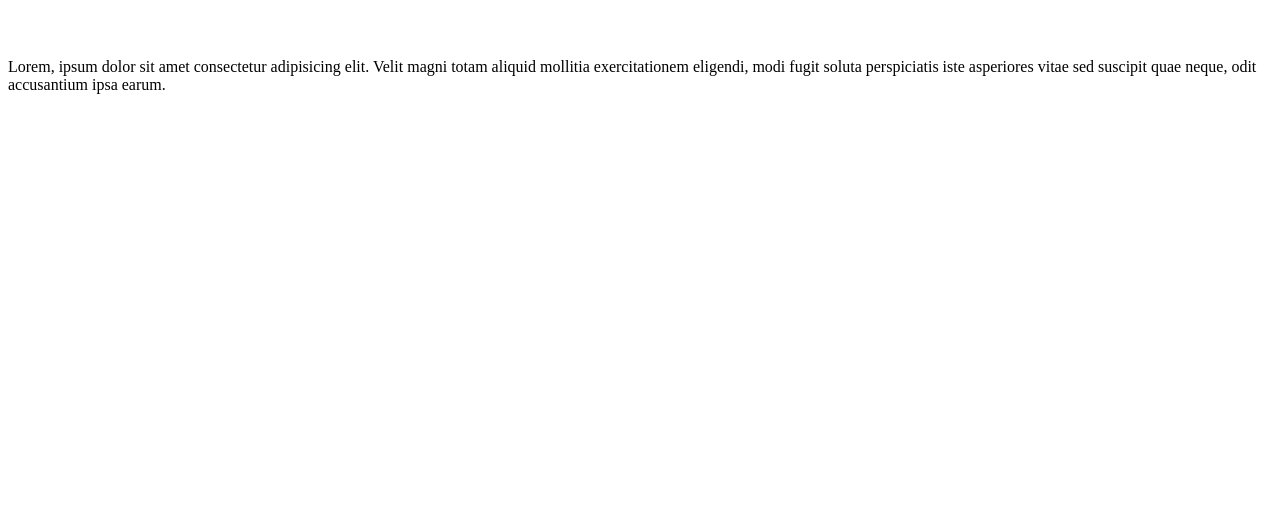
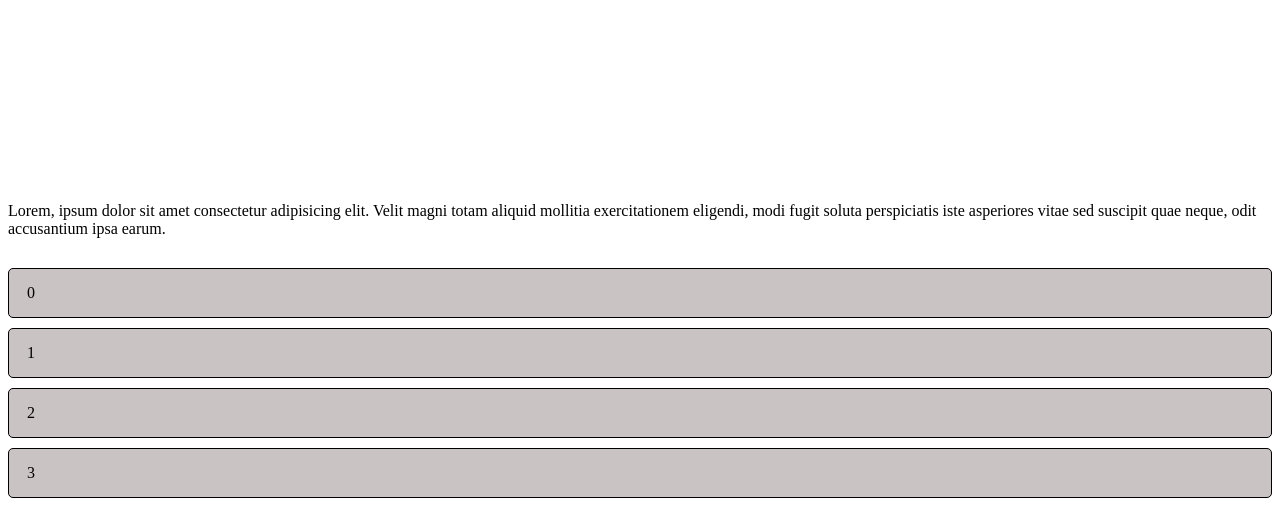
Before and after one commit to shaikouski-arkadzi/framer-motion-playground, a React (Vite) app: page / in a window 1280 px wide. Shown: the part 785-1313 px from the top of the page. Before the commit the page ends 887 px from the top, so only its background shows below. Built offline with nearby package versions, Linux system fonts and the light colour scheme.

Commit message:
Add drag and drop using framer motion

```diff
--- a/src/App.tsx
+++ b/src/App.tsx
@@ -5,6 +5,7 @@ import "./App.css";
 import AnimateAppearance from "./AnimateAppearance";
 import Menu from "./Menu";
 import Intersaction from "./Intersaction";
+import DragnDrop from "./DragnDrop";
 
 function App() {
   const pVariants = {
@@ -72,6 +73,7 @@ function App() {
       </AnimateAppearance>
       <Menu />
       <Intersaction />
+      <DragnDrop />
     </>
   );
 }
--- /dev/null
+++ b/src/DragnDrop.css
@@ -0,0 +1,19 @@
+ul,
+li {
+  list-style: none;
+  padding: 0;
+  margin: 0;
+}
+
+ul {
+  margin: 30px 0;
+}
+
+li {
+  margin-bottom: 10px;
+  padding: 15px 18px;
+  background: #c9c3c3;
+  border: 1px solid black;
+  border-radius: 5px;
+  cursor: grab;
+}
--- /dev/null
+++ b/src/DragnDrop.tsx
@@ -0,0 +1,20 @@
+import { useState } from "react";
+import { Reorder } from "framer-motion";
+
+import "./DragnDrop.css";
+
+function DragnDrop() {
+  const [items, setItems] = useState([0, 1, 2, 3]);
+
+  return (
+    <Reorder.Group axis="y" values={items} onReorder={setItems}>
+      {items.map((item) => (
+        <Reorder.Item whileDrag={{ scale: 1.1 }} key={item} value={item}>
+          {item}
+        </Reorder.Item>
+      ))}
+    </Reorder.Group>
+  );
+}
+
+export default DragnDrop;
```
